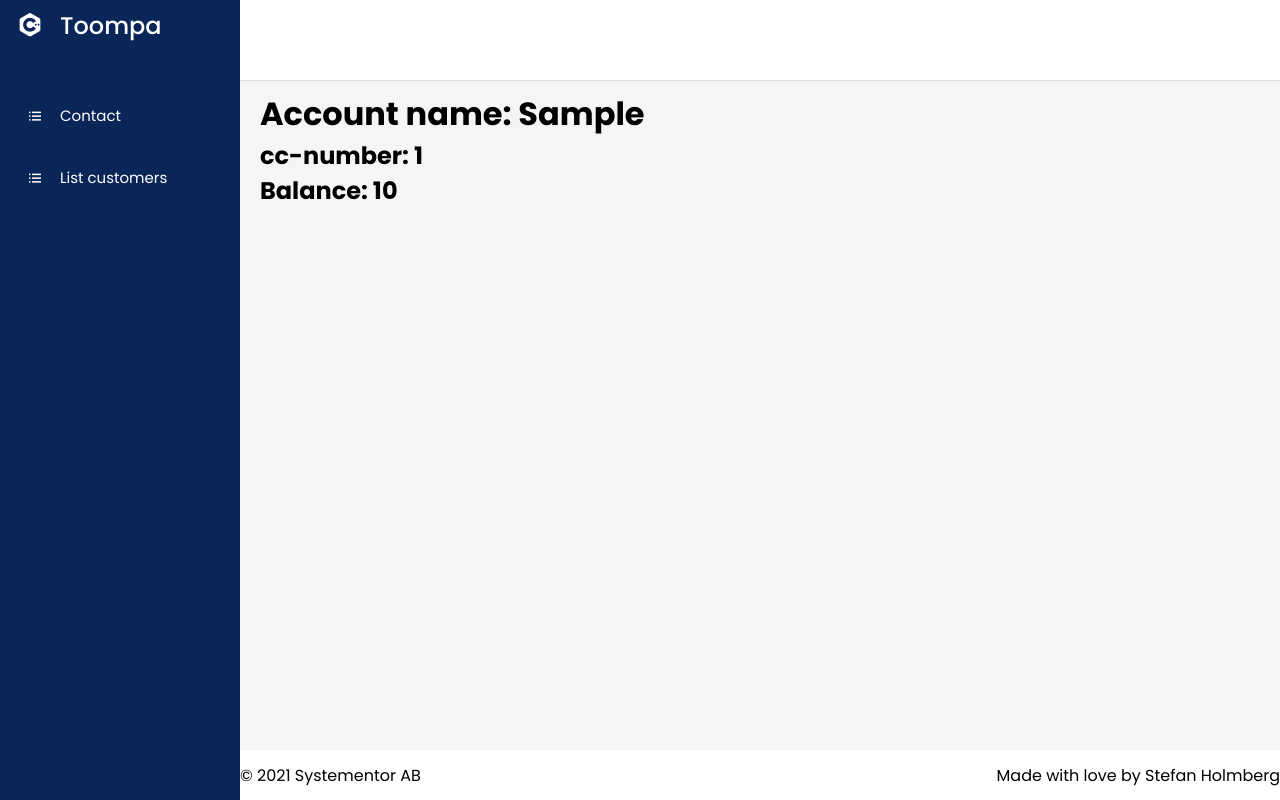
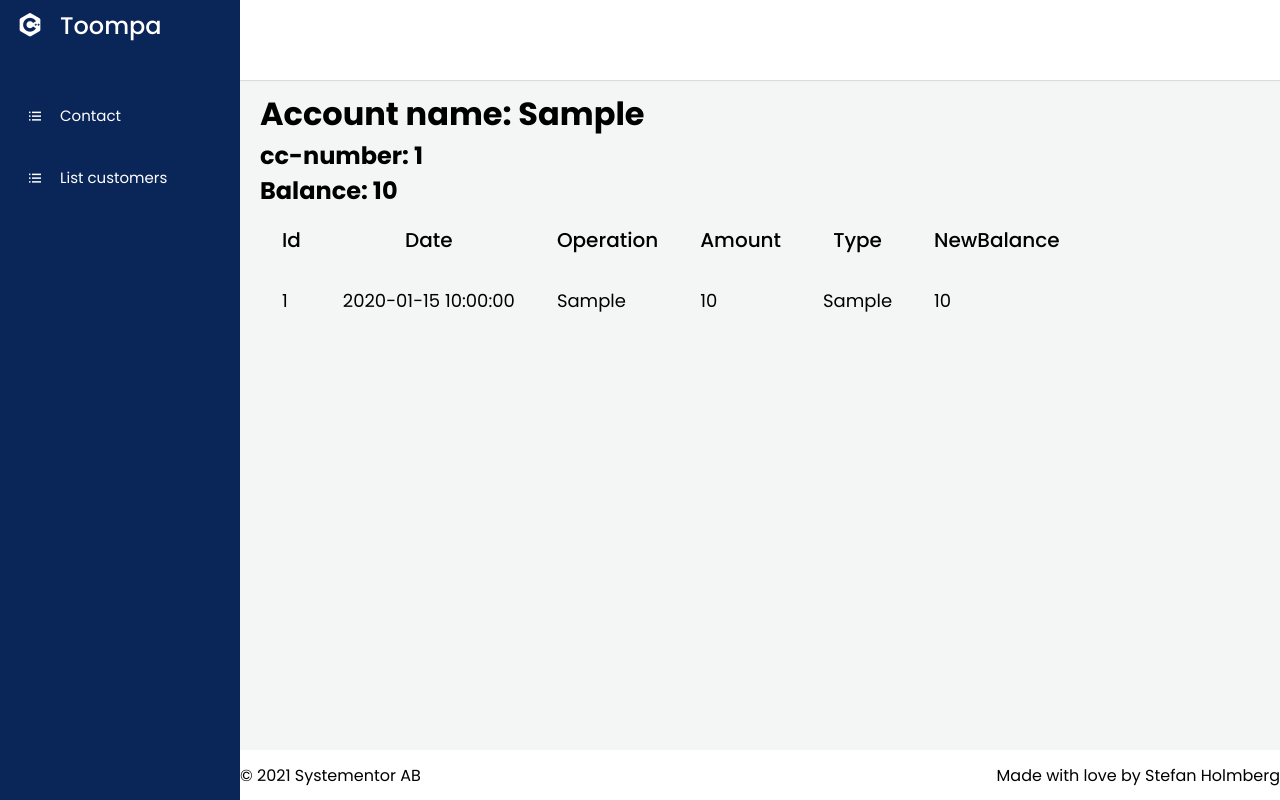
Before and after one commit to Thomashallberg/WebBank, a Flask app: page /customer/account/1 in a window 1280 px wide. Run offline with Flask 3, Linux system fonts and the light colour scheme; tables that the repository leaves empty hold one stand-in row (values such as "Sample post").

Commit message:
transaktioner

```diff
--- a/app.py
+++ b/app.py
@@ -1,7 +1,7 @@
 from flask import Flask, render_template, request
 from flask_sqlalchemy import SQLAlchemy
 from flask_migrate import Migrate, upgrade
-from model import db, seedData, Customer, Account
+from model import db, seedData, Customer, Account, Transaction
 
 # active page
 # Sorting
@@ -37,7 +37,9 @@ def customerpage(id):
 @app.route("/customer/account/<id>")
 def Transaktioner(id):
     account = Account.query.filter_by(Id = id).first()
-    return render_template("Transaktioner.html", account=account)
+    transaktioner = Transaction.query.filter_by(AccountId=id)
+    transaktioner = transaktioner.order_by(Transaction.Date.desc())
+    return render_template("Transaktioner.html", account=account, transaktioner=transaktioner)
 
 @app.route("/customers")
 def customerspage():
--- a/templates/Transaktioner.html
+++ b/templates/Transaktioner.html
@@ -13,4 +13,27 @@ Kontonamn
 <h2>
 cc-number: {{ account.Id }} <br>Balance: {{account.Balance}}
 </h2>
+<table class="table">
+<thead>
+    <th>Id</th>
+    <th>Date</th>
+    <th>Operation</th>
+    <th>Amount</th>
+    <th>Type</th>
+    <th>NewBalance</th>
+</thead>
+<tbody>
+    {%  for t in transaktioner   %}
+    <tr>
+        <td>{{ t.Id }}</td>
+        <td>{{ t.Date }}</td>
+        <td>{{ t.Operation }}</td>
+        <td>{{ t.Amount }}</td>
+        <td>{{ t.Type }}</td>
+        <td>{{ t.NewBalance}}</td>
+    </tr>
+    {%  endfor  %}
+    </tbody>
+</table>
+
 {% endblock %}
```
